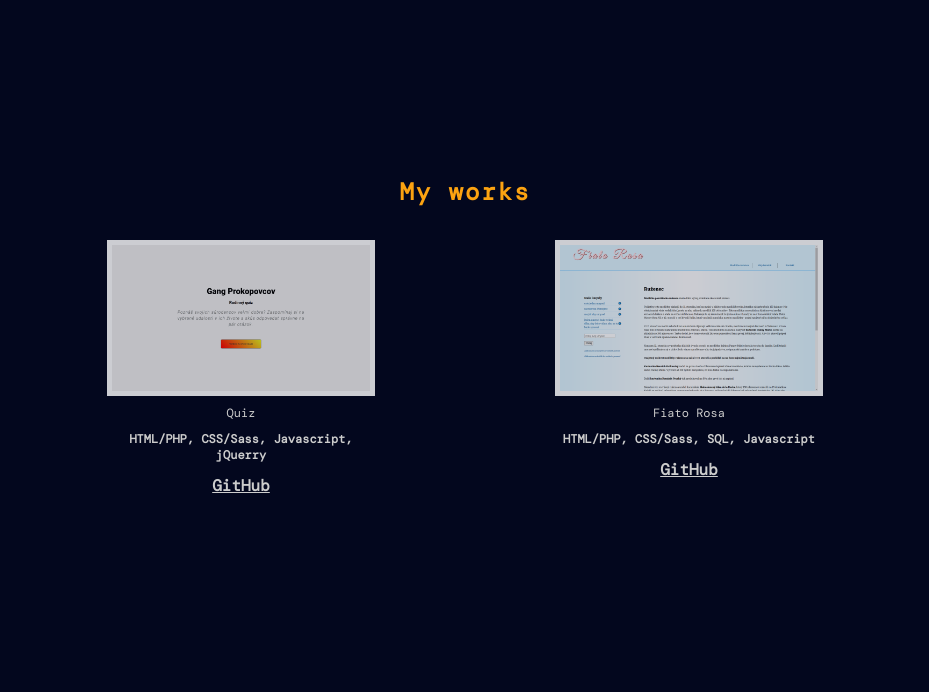
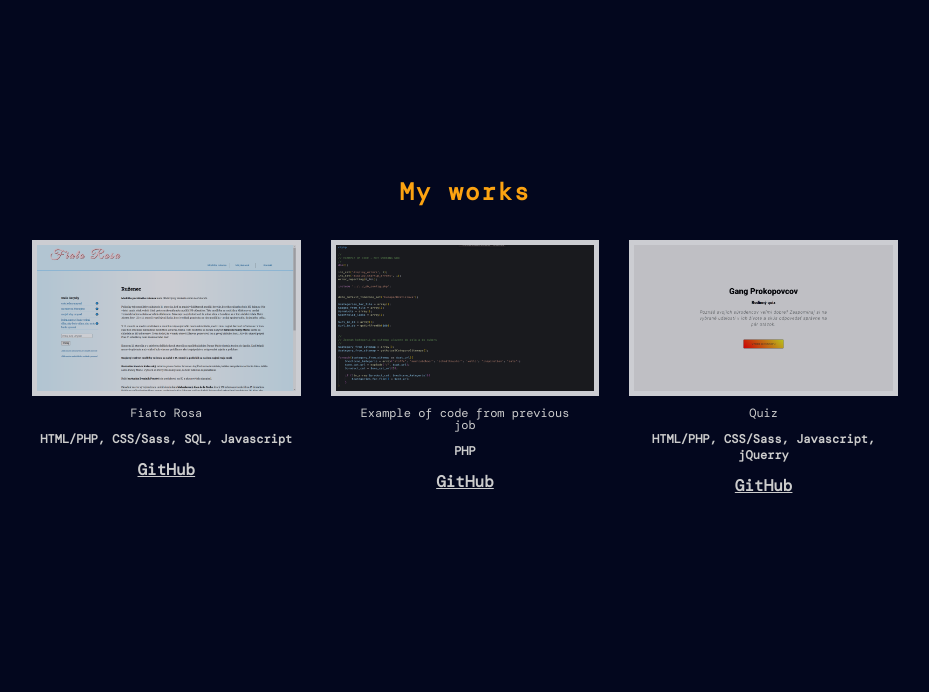
Before and after one commit to BaltazarQ/prokopstanislav, a PHP site: page / in a window 1280 px wide. Shown: the part 1761-2453 px from the top of the page, without its empty margins (175-1104 px from the left). Run offline with PHP 8.4, Linux system fonts and the light colour scheme; some libraries are stand-ins or nearby versions; some web fonts are replaced.

Commit message:
Add 'Example of code' in section 'works'

```diff
--- a/main.php
+++ b/main.php
@@ -60,27 +60,33 @@
 
             <?php
                 $my_works = [
-
+                    [
+                        'name' => 'Fiato Rosa',
+                        'link' => 'portfolio/fiato_rosa/index.php',
+                        'tech-list' => 'HTML/PHP, CSS/Sass, SQL, Javascript',
+                        'img' => 'fiato-rosa.png',
+                        'github' => 'https://github.com/BaltazarQ/fiato-rosa'
+                    ],
+                    [
+                        'name' => 'Príklad kódu z minulej práce',
+                        'link' => 'https://github.com/BaltazarQ/prokopstanislav/blob/adding-example/example.php',
+                        'tech-list' => 'PHP',
+                        'img' => 'example.png',
+                        'github' => 'https://github.com/BaltazarQ/prokopstanislav/blob/adding-example/example.php'
+                    ],
                     [
                         'name' => 'Quiz',
-                        'link' => 'family-game/index.php',
+                        'link' => 'portfolio/family-game/index.php',
                         'tech-list' => 'HTML/PHP, CSS/Sass, Javascript, jQuerry',
                         'img' => 'family-game.png',
                         'github' => 'https://github.com/BaltazarQ/family-game'
-                    ],
-                    [
-                        'name' => 'Fiato Rosa',
-                        'link' => 'fiato_rosa/index.php',
-                        'tech-list' => 'HTML/PHP, CSS/Sass, SQL, Javascript',
-                        'img' => 'fiato-rosa.png',
-                        'github' => 'https://github.com/BaltazarQ/fiato-rosa'
                     ],
                 ];
 
                 foreach ($my_works as $work) {
                     ?>
                     <div class="presentation-item">
-                        <a href="portfolio/<?php echo $work['link'];?>" target="blank">
+                        <a href="<?php echo $work['link'];?>" target="blank">
                             <img src="images/<?php echo $work['img'];?>" alt="">
                         </a>
                         <span><?php echo $work['name'];?></span>
@@ -167,27 +173,33 @@
 
             <?php
                 $my_works = [
-
+                    [
+                        'name' => 'Fiato Rosa',
+                        'link' => 'portfolio/fiato_rosa/index.php',
+                        'tech-list' => 'HTML/PHP, CSS/Sass, SQL, Javascript',
+                        'img' => 'fiato-rosa.png',
+                        'github' => 'https://github.com/BaltazarQ/fiato-rosa'
+                    ],
+                    [
+                        'name' => 'Example of code from previous job',
+                        'link' => 'https://github.com/BaltazarQ/prokopstanislav/blob/adding-example/example.php',
+                        'tech-list' => 'PHP',
+                        'img' => 'example.png',
+                        'github' => 'https://github.com/BaltazarQ/prokopstanislav/blob/adding-example/example.php'
+                    ],
                     [
                         'name' => 'Quiz',
-                        'link' => 'family-game/index.php',
+                        'link' => 'portfolio/family-game/index.php',
                         'tech-list' => 'HTML/PHP, CSS/Sass, Javascript, jQuerry',
                         'img' => 'family-game.png',
                         'github' => 'https://github.com/BaltazarQ/family-game'
-                    ],
-                    [
-                        'name' => 'Fiato Rosa',
-                        'link' => 'fiato_rosa/index.php',
-                        'tech-list' => 'HTML/PHP, CSS/Sass, SQL, Javascript',
-                        'img' => 'fiato-rosa.png',
-                        'github' => 'https://github.com/BaltazarQ/fiato-rosa'
                     ],
                 ];
 
                 foreach ($my_works as $work) {
                     ?>
                     <div class="presentation-item">
-                        <a href="portfolio/<?php echo $work['link'];?>" target="blank">
+                        <a href="<?php echo $work['link'];?>" target="blank">
                             <img src="images/<?php echo $work['img'];?>" alt="">
                         </a>
                         <span><?php echo $work['name'];?></span>
```
Also changed, not shown: images/example.png (added).
